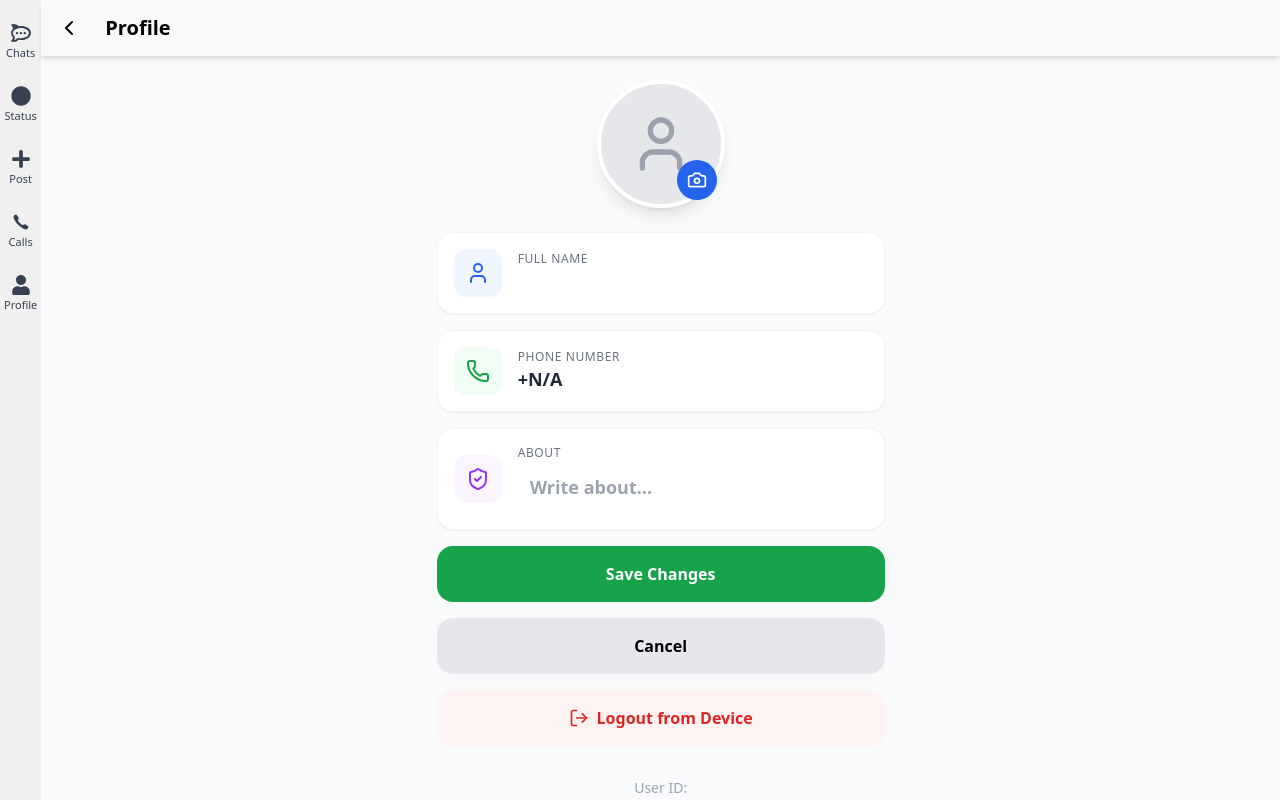
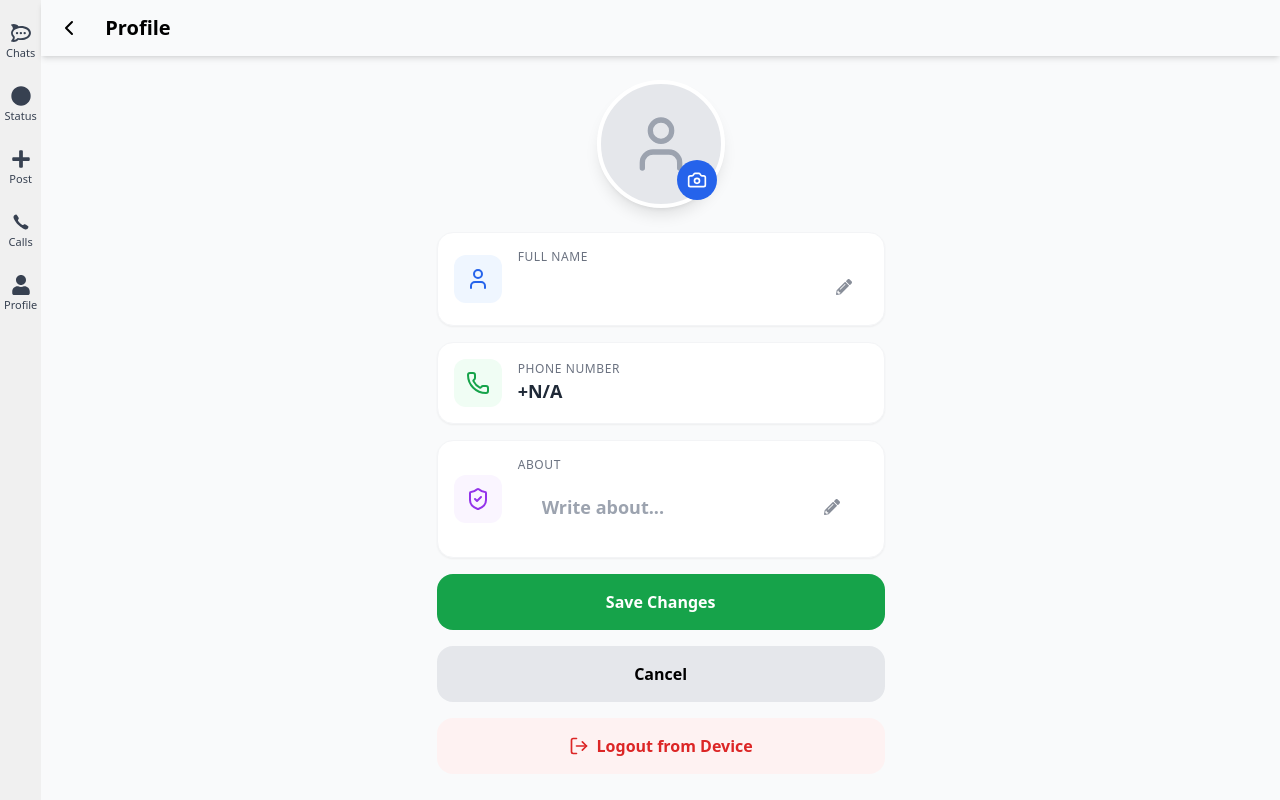
Before and after one commit to dheeraj-mahara/ChatappFrountend, a React (Vite) app: page /profile in a window 1280 px wide. Both pictures are taken after a click on the button "Edit Profile". Built offline with nearby package versions, Linux system fonts and the light colour scheme; no server answers.

Commit message:
ui change

```diff
--- a/src/components/ChatArea.jsx
+++ b/src/components/ChatArea.jsx
@@ -22,7 +22,7 @@ export default function ChatArea({ selectedUser, currentUser, onBack }) {
   const prevLengthRef = useRef(messages.length);
   const [showMenu, setShowMenu] = useState(false);
   const [typingUser, setTypingUser] = useState(false);
-
+  const [show, setShow] = useState(false);
 
   useEffect(() => {
     if (messages.length > prevLengthRef.current) {
@@ -33,15 +33,23 @@ export default function ChatArea({ selectedUser, currentUser, onBack }) {
 
   useEffect(() => {
     if (!receiverId) return;
+    let isMounted = true;
+
     const fetchMessages = async () => {
       try {
+
         const res = await axios.get(
           `${import.meta.env.VITE_API_URL}/api/chat/${receiverId}`,
           { withCredentials: true }
         );
+        if (isMounted) {
+
           setMessages(res.data.chatData?.messages || []);
+        }
       } catch (err) {
         console.error("Failed to load messages:", err);
+      } finally {
+        setShow(true);
       }
     };
     fetchMessages();
@@ -464,8 +472,9 @@ export default function ChatArea({ selectedUser, currentUser, onBack }) {
             );
           })
 
-        ) : (
-          <div className="flex flex-col items-center justify-center h-64 p-6 text-center sm:h-80">
+        )
+          : show ? (
+            <div className="flex flex-col items-center justify-center h-[90%] p-6 text-center sm:h-80">
               <div className="h-20 w-20 flex items-center justify-center filter grayscale">
                 <img
                   src={Logoimage}
@@ -481,106 +490,12 @@ export default function ChatArea({ selectedUser, currentUser, onBack }) {
               </p>
 
             </div>
-        )}
+          ) : null
+        }
 
 
-        {/* {messages.map((msg, index) => {
-          const isMe = String(msg.senderId) === String(currentUser.id);
-
-          const currentDate = msg.createdAt ? new Date(msg.createdAt).toDateString() : null;
-          const previousDate = index > 0 && messages[index - 1].createdAt
-            ? new Date(messages[index - 1].createdAt).toDateString()
-            : null;
-          const showDateHeader = currentDate && currentDate !== previousDate;
-          return (
-            <React.Fragment key={msg._id || index}>
-              {showDateHeader && (
-                <div className="flex justify-center my-4 sticky top-0 z-20">
-                  <span className="bg-gray-200/80 backdrop-blur-sm text-gray-600 text-[11px] font-bold px-3 py-1 rounded-full shadow-sm uppercase tracking-wider min-w-[100px] text-center">
-                    {getMessageDateLabel(msg.createdAt)}
-                  </span>
-                </div>
-              )}
-
-              <div className={`flex group ${isMe ? "justify-end" : "justify-start"}`}>
-                <div className={`flex flex-col max-w-[70%] ${isMe ? "items-end" : "items-start"} relative`}>
-
-                  {isMe && (
-                    <button
-                      onClick={() => handleDeleteMessage(msg._id)}
-                      className="hidden group-hover:flex absolute -left-8 top-2 p-1 text-gray-400 hover:text-red-500 transition-all"
-                      title="Delete Message"
-                    >
-                      <Trash2 size={16} />
-                    </button>
-                  )}
-                  {msg.message && (
-                    <button
-                      onClick={() => handleCopyMessage(msg.message)}
-                      className={`hidden group-hover:flex absolute top-2 p-1 text-gray-400 hover:text-blue-500 transition-all
-                         ${isMe ? "-left-14" : "-right-7"}`}
-                      title="Copy Message"
-                    >
-                      <Copy size={16} />
-                    </button>
-                  )}
-
-                  <div className={`px-3 py-2 shadow-sm
-              ${isMe
-                      ? "bg-blue-600 text-white rounded-2xl rounded-br-none"
-                      : "bg-white text-gray-800 rounded-2xl rounded-bl-none border border-gray-100"
-                    }`}
-                  >
-                    {msg.imageUrl && (
-                      <img
-                        src={msg.imageUrl}
-                        alt="message"
-                        onClick={() => setbigImage(msg)}
-                        className="rounded-lg mb-2 max-h-72 w-full object-cover border border-black/5 cursor-pointer hover:opacity-90 transition-opacity"
-                      />
-                    )}
-                    {msg.message && <p className="text-[15px]">{msg.message}</p>}
-
-                  </div>
 
 
-                  <div className="flex ">
-                    <div className="text-[10px] text-gray-400 mt-1 px-1">
-                      {msg.pending ? ("• Sending...") : (
-                        msg.createdAt ? new Date(msg.createdAt).toLocaleTimeString([], {
-                          hour: '2-digit', minute: '2-digit', hour12: true
-                        }) : msg.time
-                      )}
-                    </div>
-                    {isMe && (
-                      <div className="flex justify-end mt-1 text-xs">
-                        {msg.status === "sent" && (
-                          <span className="text-gray-300 font-bold">✓</span>
-                        )}
-
-
-                        {msg.status === "delivered" && (
-                          <>
-                            <span className="text-gray-300 font-bold tracking-[-4px]">✓</span>
-                            <span className="text-gray-300 font-bold tracking-[-4px] pr-[1px] pt-[2px]">✓</span>
-                          </>
-                        )}
-
-                        {msg.status === "read" && (
-                          <>
-                            <span className="text-blue-400 font-bold tracking-[-4px]">✓</span>
-                            <span className="text-blue-400 font-bold tracking-[-4px] pr-[1px] pt-[2px]">✓</span>
-                          </>
-                        )}
-                      </div>
-                    )}
-                  </div>
-
-                </div>
-              </div>
-            </React.Fragment>
-          );
-        })} */}
         <div ref={bottomRef}></div>
       </div>
 
--- a/src/pages/ProfilePage.jsx
+++ b/src/pages/ProfilePage.jsx
@@ -3,6 +3,7 @@ import { useEffect, useRef, useState } from "react";
 import { useNavigate } from "react-router-dom";
 import { User, Phone, ShieldCheck, Camera, LogOut, ChevronLeft } from "lucide-react";
 import toast from "react-hot-toast";
+import { FaPencilAlt } from "react-icons/fa";
 
 export default function ProfilePage() {
   const navigate = useNavigate();
@@ -176,12 +177,13 @@ export default function ProfilePage() {
             <div className="flex-1">
               <p className="text-xs text-gray-500 font-medium uppercase tracking-wider">Full Name</p>
               {isEditing ? (
-                <input
-
-                  value={name}
+                <div className="flex relative items-center rounded px-3 py-2">
+                  <input value={name}
                     onChange={(e) => setName(e.target.value)}
-                  className="text-xl font-semibold w-full outline-none"
+                    className="text-xl  font-semibold w-full outline-none"
                   />
+                  <FaPencilAlt className=" absolute right-2 opacity-[80%] text-gray-500 mr-2" />
+                </div>
               ) : (
                 <p className="text-lg font-semibold text-gray-800">
                   {currentUser?.name}
@@ -211,12 +213,17 @@ export default function ProfilePage() {
 
 
                 {isEditing ? (
+                  <div className="flex relative items-center rounded px-3 py-2">
+
                     <input
                       value={about}
                       onChange={(e) => setAbout(e.target.value)}
                       placeholder="Write about..."
                       className="text-lg font-semibold text-gray-800 w-full outline-none"
                     />
+                    <FaPencilAlt className=" absolute right-2 opacity-[80%] text-gray-500 mr-2" />
+                  </div>
+
                 ) : (
                   <p className="text-sm font-semibold ">
                     {currentUser?.about || "Not mentioned"}
```
Lines whose indentation alone changed are shown as unchanged.
